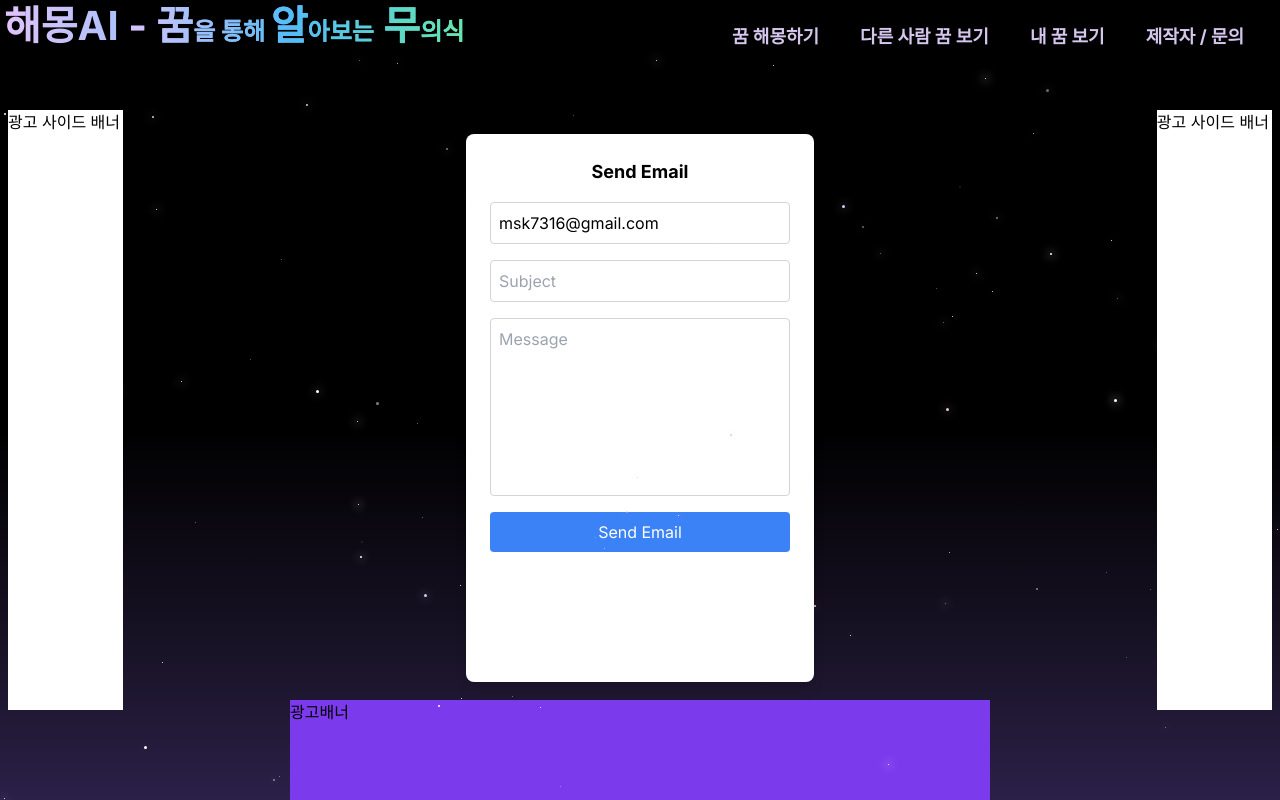
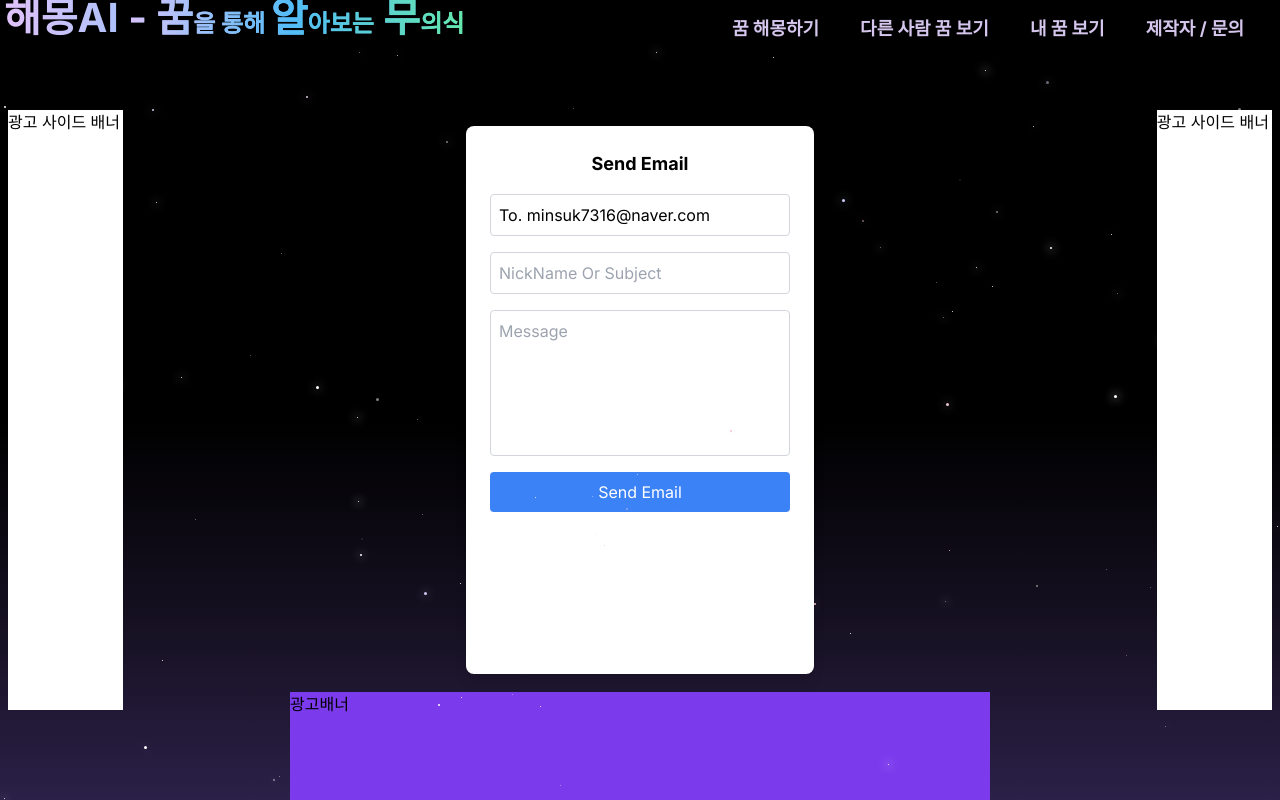
Before and after one commit to KimRunning/AI-Dream-interpretation, a Next.js app: page /inquire in a window 1280 px wide. Built offline with nearby package versions, Linux system fonts and the light colour scheme.

Commit message:
feat: 제작자 페이지 이메일 보내기 기능 구현

```diff
--- a/app/components/email/email.tsx
+++ b/app/components/email/email.tsx
@@ -2,6 +2,7 @@
 import { useState, FormEvent } from "react";
 
 const HomePage: React.FC = () => {
+  // const [email, setEmail] = useState("");
   const [subject, setSubject] = useState("");
   const [message, setMessage] = useState("");
   const [status, setStatus] = useState("");
@@ -16,7 +17,8 @@ const HomePage: React.FC = () => {
         "Content-Type": "application/json",
       },
       body: JSON.stringify({
-        to: "msk7316@gmail.com",
+        // to: email,
+        to: "minsuk7316@naver.com",
         subject: subject,
         text: message,
       }),
@@ -26,6 +28,7 @@ const HomePage: React.FC = () => {
     if (res.ok) {
       setStatus("Email sent successfully!");
       ("msk7316@gmail.com");
+      // setEmail("");
       setSubject("");
       setMessage("");
     } else {
@@ -38,12 +41,20 @@ const HomePage: React.FC = () => {
       <section className="w-[300px] h-[500px] bg-white shadow-lg rounded-lg p-6">
         <h1 className="text-lg font-bold text-center mb-4">Send Email</h1>
         <form onSubmit={handleSubmit} className="flex flex-col gap-4">
-          <div className="p-2 border border-gray-300 rounded focus:outline-none focus:border-blue-500">msk7316@gmail.com</div>
+          <input
+            type="email"
+            value="To. minsuk7316@naver.com"
+            // value={email}
+            // onChange={e => setEmail(e.target.value)}
+            placeholder="받을 사람"
+            required
+            className="p-2 border border-gray-300 rounded focus:outline-none focus:border-blue-500"
+          />
           <input
             type="text"
             value={subject}
             onChange={e => setSubject(e.target.value)}
-            placeholder="Subject"
+            placeholder="NickName Or Subject"
             required
             className="p-2 border border-gray-300 rounded focus:outline-none focus:border-blue-500"
           />
@@ -52,7 +63,7 @@ const HomePage: React.FC = () => {
             onChange={e => setMessage(e.target.value)}
             placeholder="Message"
             required
-            className="p-2 border border-gray-300 rounded h-40 resize-none focus:outline-none focus:border-blue-500"
+            className="p-2 border border-gray-300 rounded h-32 resize-none focus:outline-none focus:border-blue-500"
           />
           <button type="submit" className="p-2 bg-blue-500 text-white rounded hover:bg-blue-600">
             Send Email
--- a/app/components/haeder/haeder.tsx
+++ b/app/components/haeder/haeder.tsx
@@ -4,7 +4,7 @@ import React from "react";
 export default function Header() {
   return (
     <>
-      <section className="bg-black h-[7vh] flex flex-row pl-1 lg:items-end w-[100%] justify-between ">
+      <section className="bg-black h-[6vh] flex flex-row pl-1 lg:items-end w-[100%] justify-between ">
         <div className="w-[170px] lg:w-[50vw] ">
           <Link
             href={"/"}
--- a/app/globals.css
+++ b/app/globals.css
@@ -48,6 +48,6 @@ body {
 .notice {
   background: -webkit-linear-gradient(top, rgb(0, 0, 0) 50%, rgb(25, 19, 39) 80%, rgb(43, 32, 72));
   width: 100%;
-  height: 93vh;
+  height: 94vh;
   position: relative;
 }
--- a/app/page.tsx
+++ b/app/page.tsx
@@ -27,7 +27,7 @@ export default function Chat() {
           <form className="w-[80%] m-1 sm:w-[460px] flex flex-col items-center justify-center" onSubmit={onSubmitHandler}>
             <span className="mb-1 w-[80%] text-[17px] sm:w-[450px] sm:text-[20px] text-[#CBD0D9] font-semibold">해몽 전문 AI가 분석해드려요!</span>
             <textarea
-              className="text-gray-500 font-bold w-[80vw] h-[180px] sm:w-[450px] sm:h-[220px] bg-white bg-opacity-90"
+              className="text-gray-500 rounded font-bold resize-none w-[80vw] h-[180px] sm:w-[450px] sm:h-[220px] bg-white bg-opacity-90"
               value={input}
               placeholder="당신이 꾼 꿈을 적어주세요!"
               onChange={handleInputChange}
```
Also changed, not shown: 1 other file (tests, documents, lock files or other folders).
